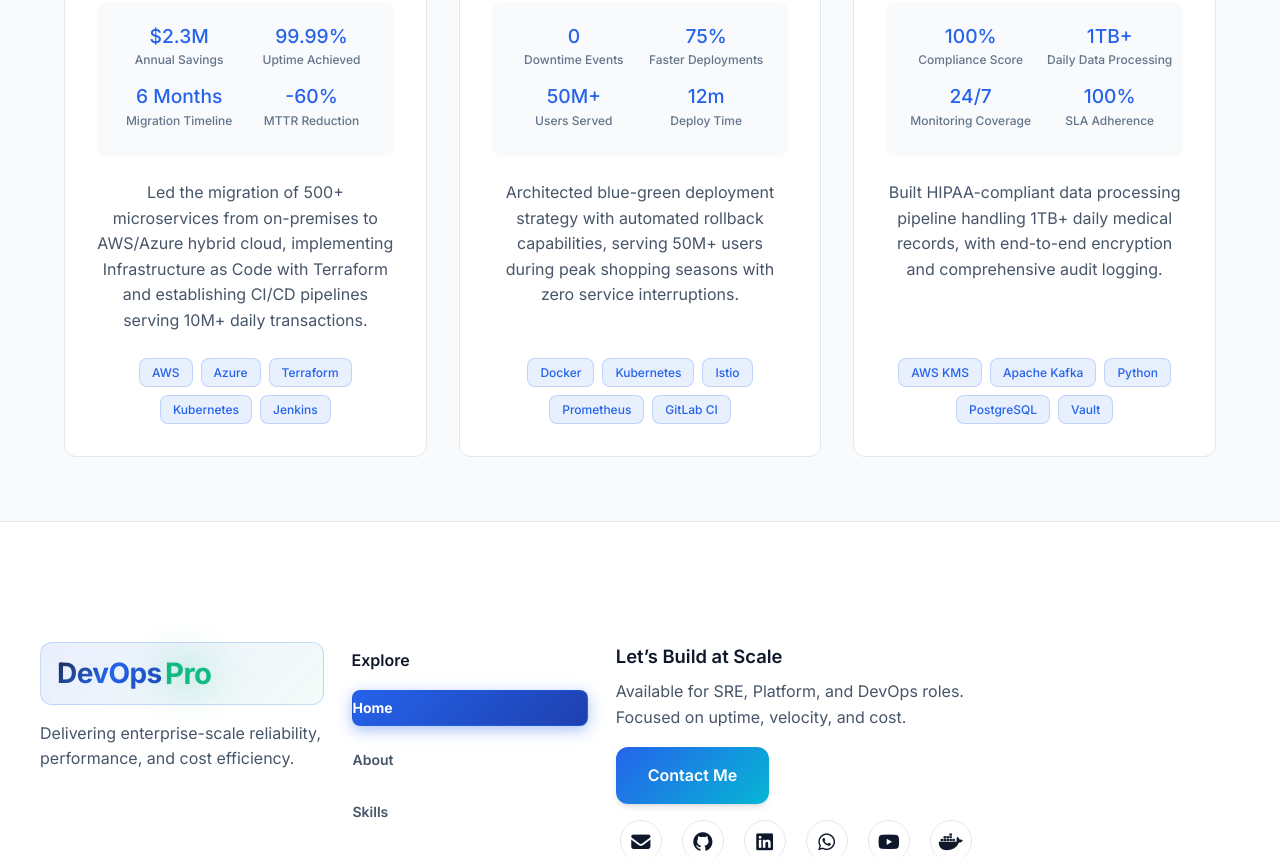
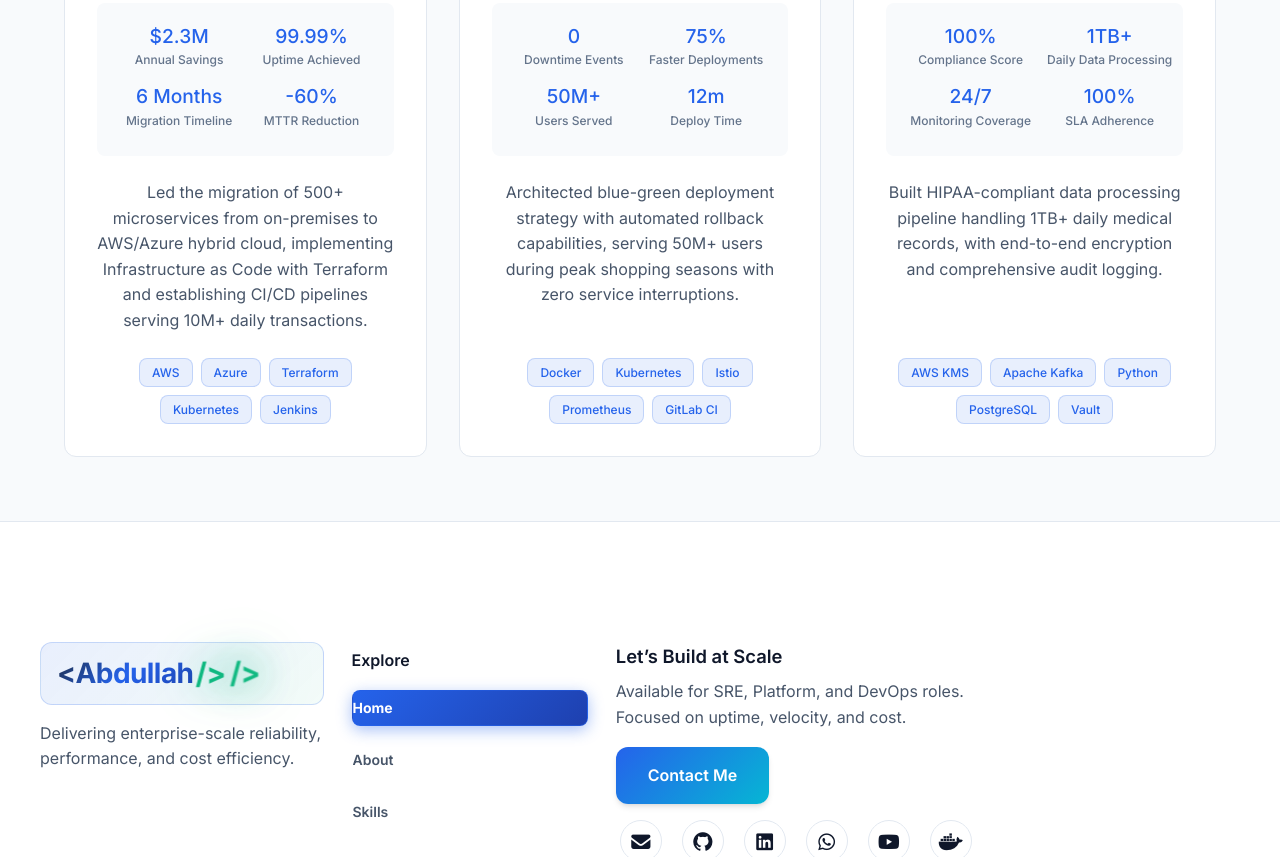
Before and after one commit to AbdullahbinAmin/AbdullahbinAmin.github.io, a plain HTML site: page index.html in a window 1280 px wide. Shown: the part 10149-11006 px from the top of the page. Drawn offline with nearby package versions, Linux system fonts and the light colour scheme; animation ran at ten frames a second.

Commit message:
Updated the Index.html

```diff
--- a/index.html
+++ b/index.html
@@ -1166,7 +1166,8 @@
             <div class="container footer-grid">
                 <div class="footer-brand">
                     <div class="nav-logo" aria-label="Logo">
-                        <span class="logo-text">DevOps</span><span class="logo-accent">Pro</span>
+                        <span class="logo-text">&lt;Abdullah </span><span class="logo-accent">/&gt;<span
+                                class="logo-accent">/></span></span>
                     </div>
                     <p class="footer-tagline">Delivering enterprise-scale reliability, performance, and cost efficiency.
                     </p>
```
